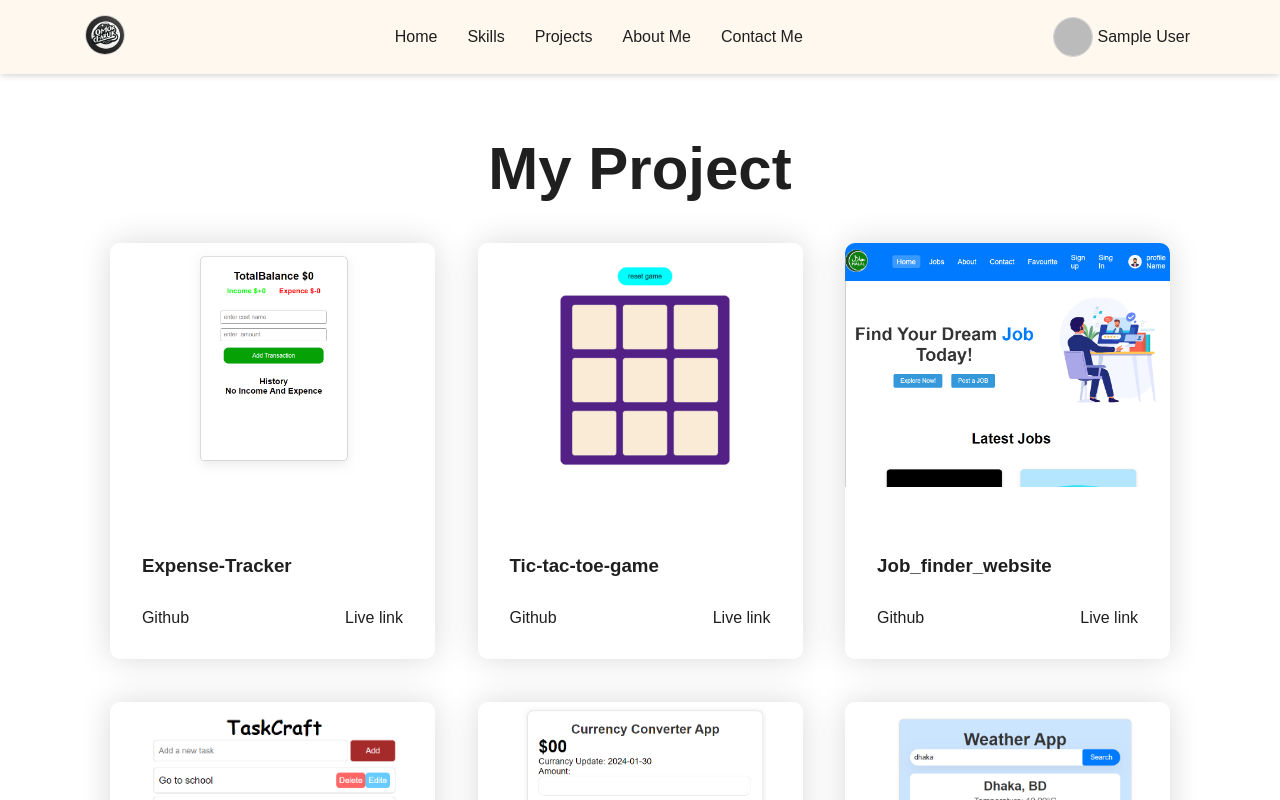
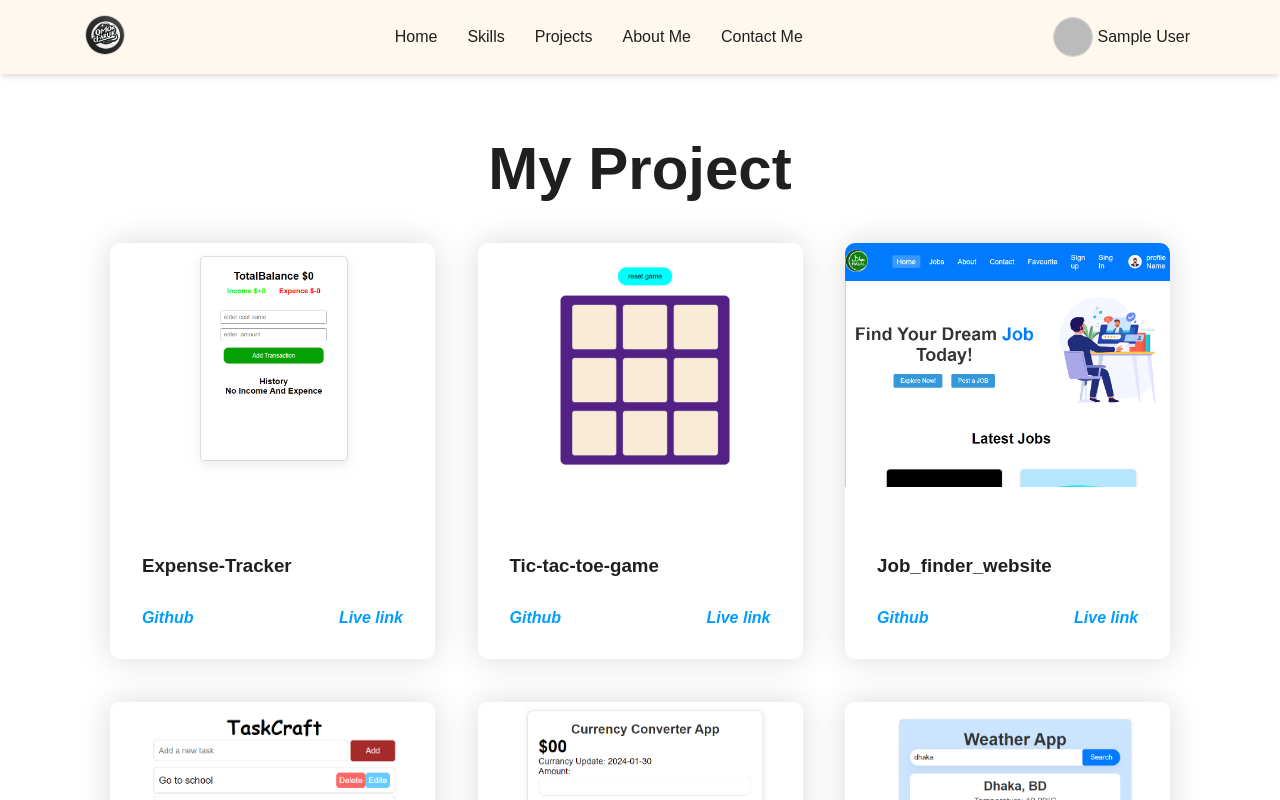
Before and after one commit to OmorFaruk63/Portfolio, a React (Vite) app: page /project in a window 1280 px wide. Shown: the top 800 px of the page. Built offline with nearby package versions, Linux system fonts and the light colour scheme; no server answers; sample sign-in values are in the browser's storage.

Commit message:
add css link color

```diff
--- a/src/Pages/project/project.css
+++ b/src/Pages/project/project.css
@@ -32,7 +32,7 @@
   width: 100%;
 }
 
-.project--section--img>img {
+.project--section--img > img {
   width: 100%;
 }
 
@@ -75,13 +75,21 @@
 
 .project-link {
   width: 100%;
+
   display: flex;
   justify-content: space-between;
   align-items: center;
 }
 
-.project-link span {
+.project-link span > a {
+  font-style: italic;
+  color: rgb(1, 157, 255);
   cursor: pointer;
+  font-weight: bold;
+}
+
+.project-link span > a:hover {
+  color: rgb(4, 112, 158);
 }
 
 @media (max-width: 550px) {
@@ -93,5 +101,4 @@
   .project--section--card {
     width: 345px;
   }
-
 }
```
Lines whose indentation alone changed are shown as unchanged.
